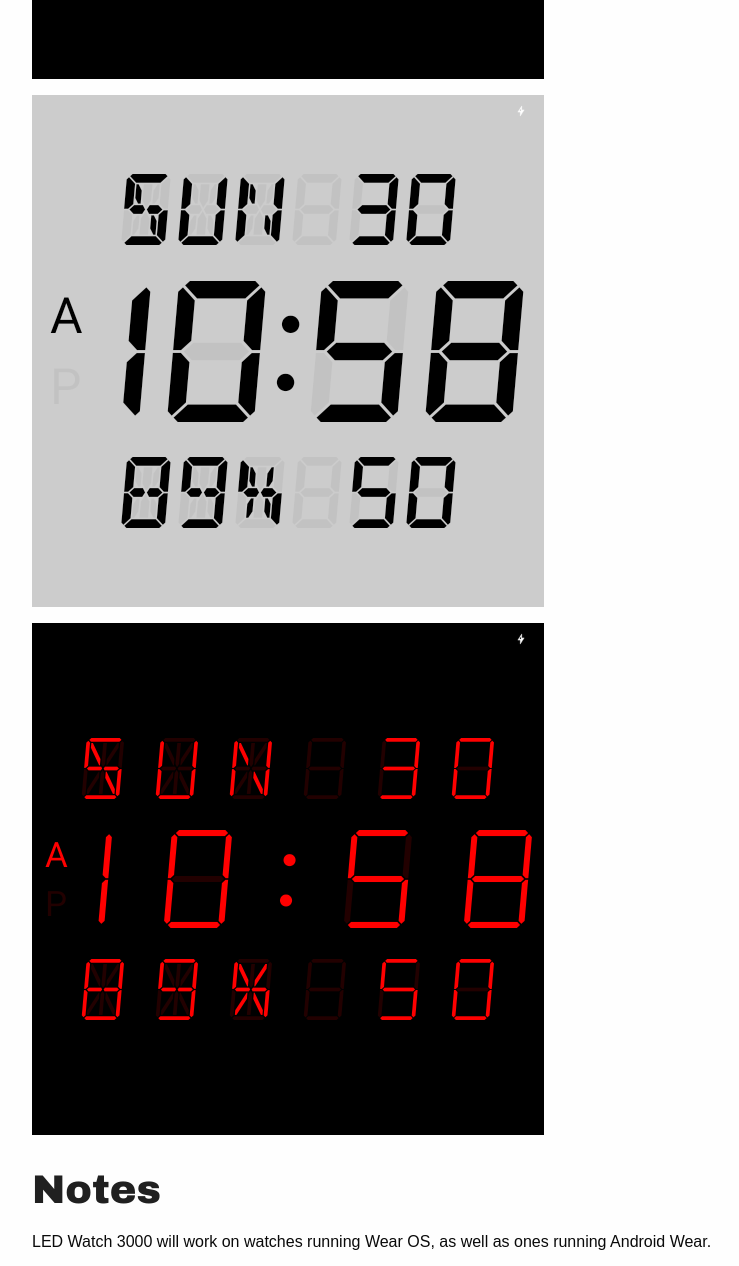
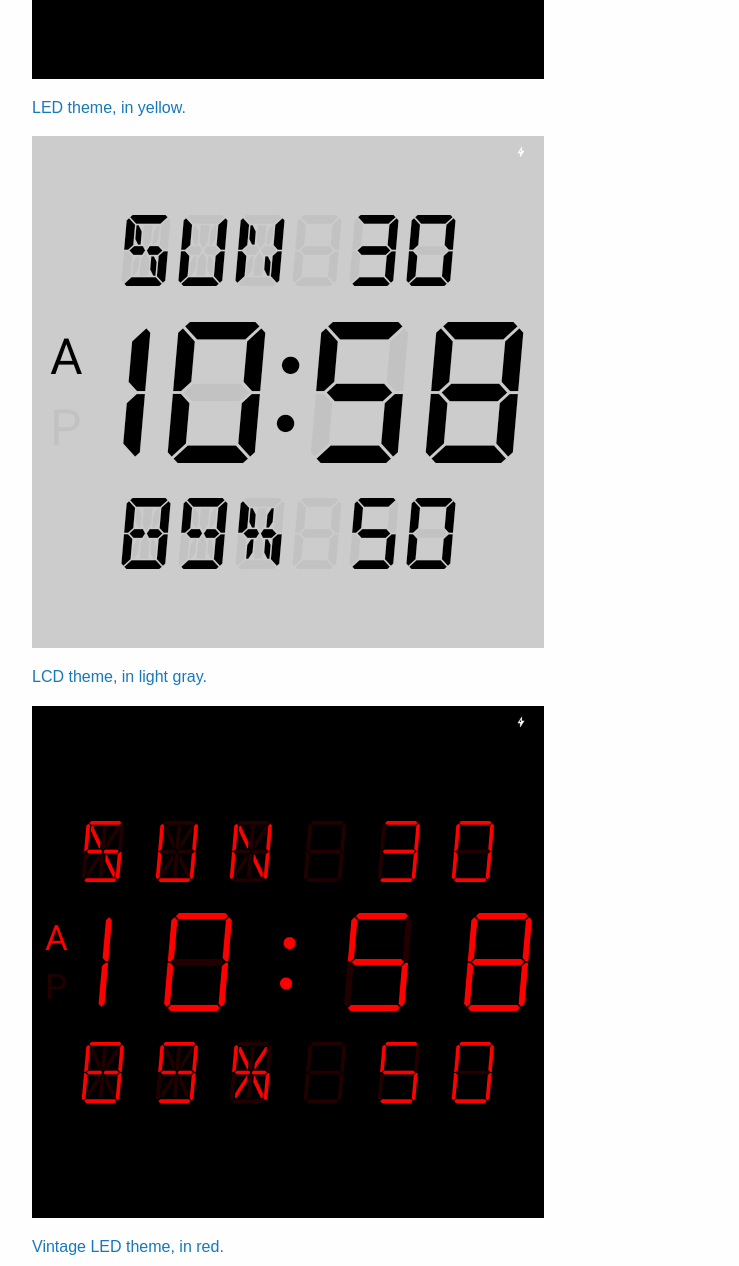
Before and after one commit to dse/wear-os-website, a website: page led-watch-3000/index.html in a window 1280 px wide. Shown: the part 1474-2740 px from the top of the page, without its empty margins (23-762 px from the left). Drawn offline with Linux system fonts and the light colour scheme.

Commit message:
refactor the list of screenshots

```diff
--- a/led-watch-3000/index.html
+++ b/led-watch-3000/index.html
@@ -138,23 +138,38 @@
                         <div class="screenshot-list">
                             <div class="screenshot-list-item">
 
+                                <a target="_blank" href="images/screenshots/led-theme-512x512.png">
                                     <p>
-                                    <a target="_blank" href="images/screenshots/led-theme-512x512.png"><img title="LED Theme" alt="LED Theme" src="images/screenshots/led-theme-512x512.png"></a>
+                                        <img src="images/screenshots/led-theme-512x512.png">
                                     </p>
+                                    <p>
+                                        LED theme, in yellow.
+                                    </p>
+                                </a>
 
                             </div>
                             <div class="screenshot-list-item">
 
+                                <a target="_blank" href="images/screenshots/lcd-theme-512x512.png">
                                     <p>
-                                    <a target="_blank" href="images/screenshots/lcd-theme-512x512.png"><img title="LCD Theme" alt="LCD Theme" src="images/screenshots/lcd-theme-512x512.png"></a>
+                                        <img src="images/screenshots/lcd-theme-512x512.png">
                                     </p>
+                                    <p>
+                                        LCD theme, in light gray.
+                                    </p>
+                                </a>
 
                             </div>
                             <div class="screenshot-list-item">
 
+                                <a target="_blank" href="images/screenshots/vintage-led-theme-512x512.png">
                                     <p>
-                                    <a target="_blank" href="images/screenshots/vintage-led-theme-512x512.png"><img title="Vintage LED Theme" alt="Vintage LED Theme" src="images/screenshots/vintage-led-theme-512x512.png"></a>
+                                        <img src="images/screenshots/vintage-led-theme-512x512.png">
                                     </p>
+                                    <p>
+                                        Vintage LED theme, in red.
+                                    </p>
+                                </a>
 
                             </div>
                         </div>
```
Lines whose indentation alone changed are shown as unchanged.
